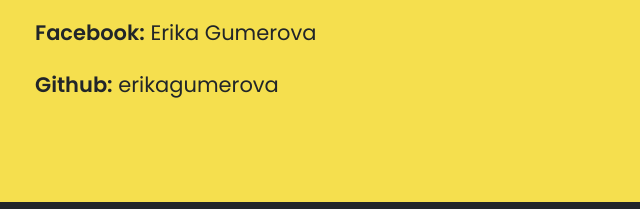
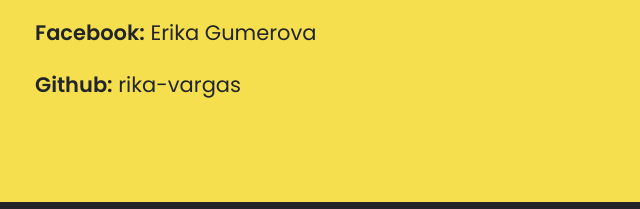
Before and after one commit to rika-milew/my-cv, a plain HTML site: page index.html in a window 1280 px wide. Shown: the part 7559-7768 px from the top of the page, 640-1280 px from the left. Drawn offline with nearby package versions, Linux system fonts and the light colour scheme.

Commit message:
Update index.html

```diff
--- a/index.html
+++ b/index.html
@@ -316,7 +316,7 @@
                                 <p>Telegram:<a href="https://t.me/erika_g"> erika_g</a></p>
                                 <p>Facebook:<a href="https://www.facebook.com/erika.gumerova.7"> Erika Gumerova</a></p>
                                 <!-- <p>Discord:<a> Erika Gumerova (@erikagumerova)</a></p> -->
-                                <p>Github:<a href="https://github.com/erikagumerova"> erikagumerova</a></p>
+                                <p>Github:<a href="https://github.com/rika-vargas"> rika-vargas</a></p>
                         </div>
                     </div>
                 </div>
```
